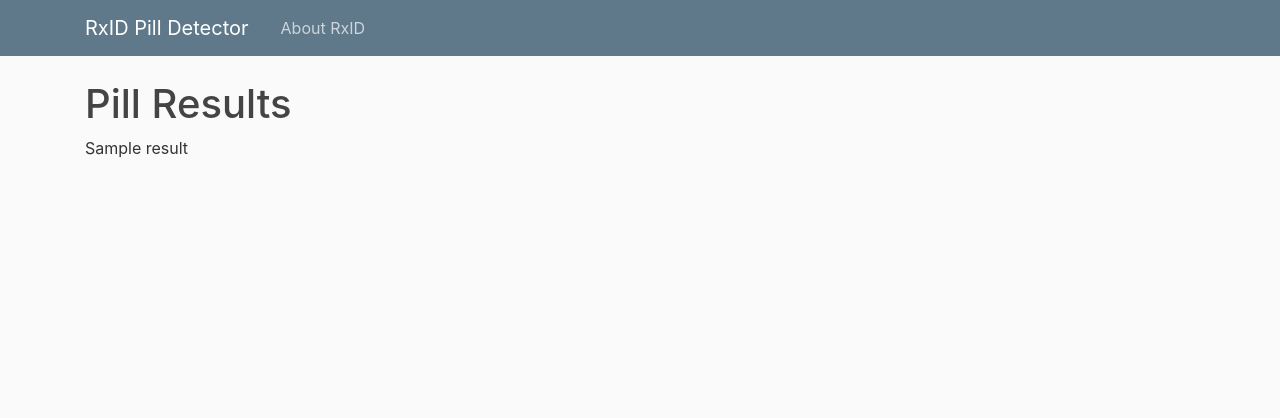
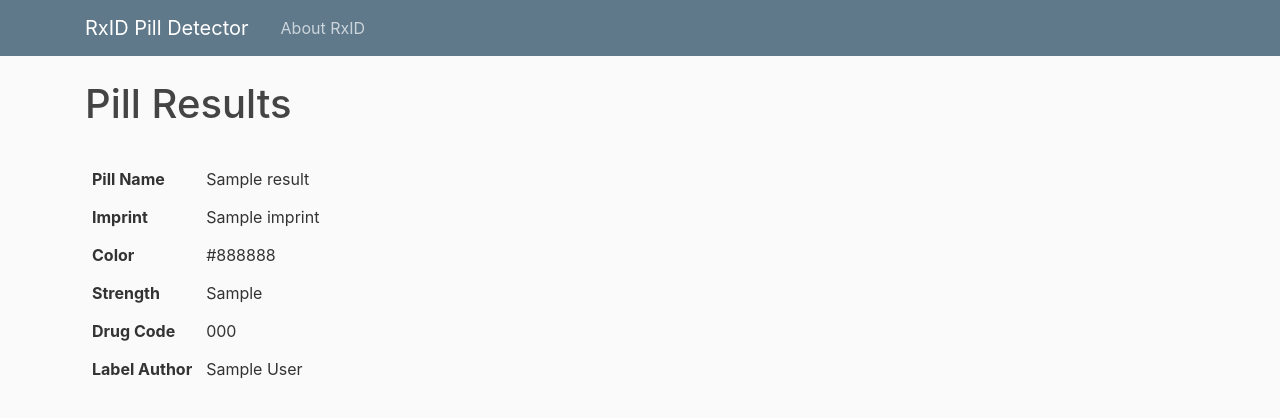
Before and after one commit to labs12-rxid/DS, a Flask app: template Web Service Endpoint/templates/results.html in a window 1280 px wide. Shown: the top 418 px of the page. Run offline with Flask 2, Linux system fonts and the light colour scheme; the template is opened without the code that fills it: most values are stand-ins (such as "Sample title", 1, 10 or a date in 2020); some libraries are stand-ins or nearby versions.

Commit message:
Added code to display Rekog results in html table has issues with one image

```diff
--- a/Web Service Endpoint/application.py
+++ b/Web Service Endpoint/application.py
@@ -22,6 +22,23 @@ from ocr_site import allowed_image, add_to_s3, file_upload
 application = Flask(__name__)
 CORS(application)
 
+# ___________ Pill Display Layout ___________
+# posts = [
+#     {
+#         'author': 'Carlos Gutierrez',
+#         'title': '1st Post',
+#         'content': 'This is the first post in here.',
+#         'date_posted': 'June 14, 2019'
+#     },
+#     {
+#         'author': 'Carlos Gutierrez',
+#         'title': '2nd Post',
+#         'content': 'This is the second post in here.',
+#         'date_posted': 'June 17, 2019'
+#     }
+# ]
+
+
 
 # ______________ R O U T E S  _____________________
 # _________ / HOME  _________________
@@ -34,18 +51,25 @@ def index():
 @application.route("/upload", methods=["GET", "POST"])
 def upload():
     # Check if request is POST and the request has files (not empty)
-    if request.method == "POST":
-        if request.files:
-            # file_upload returns dict with list of S3 images
-            data = file_upload()
+    if request.method == "POST" and request.files:
+        # file_upload returns dict with list of S3 images
+        data = file_upload()
 
         print('rekog started - params:', data)
         rekog_info = post_rekog(data)
         # shape_info = shape_detect(data)
         print('rekog complete - found:', rekog_info)
-        output_info = query_from_rekog(rekog_info)
-
-    return render_template("results.html", result=output_info)
+        output_json = query_from_rekog(rekog_info)
+        if output_json == []:
+            output_dict = []
+        else:
+            # Replacing nulls for Nones to avoid errors with 'eval' method
+            output_json = output_json[0].replace('null', 'None')
+            # 'eval' built-in method will return the pass in expression as Python
+            output_dict = list(eval(output_json))
+    else:
+        return 'You did not select an image file from your device for us to process.\n Please go back choose an image.'
+    return render_template("results.html", results=output_dict)
 
 
 # ___________  /about  __________________
@@ -98,7 +122,7 @@ def nnet():
 
 # __________ M A I N ________________________
 if __name__ == '__main__':
-    application.run(debug=False)
+    application.run(debug=True)
 
     # --- browser debugging
     # application.run(debug=True)
--- a/Web Service Endpoint/templates/results.html
+++ b/Web Service Endpoint/templates/results.html
@@ -1,5 +1,41 @@
 {% extends "layout.html" %}
 {% block content %}
     <h1>Pill Results</h1>
-    <p>{{ result }}</p>
+    {% if results==[] %}
+        <br>
+        <h3>We did not find a match with any of the pills in our database.</h3>
+    {% else %}
+        {% for result in results %}
+            <table id="vertical-1" cellpadding="7">
+                <div>
+                    <tr>
+                        <th>Pill Name</th>
+                        <td>{{ result.medicine_name }}</td>
+                    </tr>
+                    <tr>
+                        <th>Imprint</th>
+                        <td>{{ result.imprint }}</td>
+                    </tr>
+                    <tr>
+                        <th>Color</th>
+                        <td>{{ result.color_text }}</td>
+                    </tr>
+                    <tr>
+                        <th>Strength</th>
+                        <td>{{ result.spl_strength }}</td>
+                    </tr>
+                    <tr>
+                        <th>Drug Code</th>
+                        <td>{{ result.product_code }}</td>
+                    </tr>
+                    <tr>
+                        <th>Label Author</th>
+                        <td>{{ result.author }}</td>
+                    </tr>
+                    <br>
+                </div>
+            </table>
+        {% endfor %}
+    {% endif %}
+    <!-- <p>{{ results }}</p> -->
 {% endblock content %}
```
